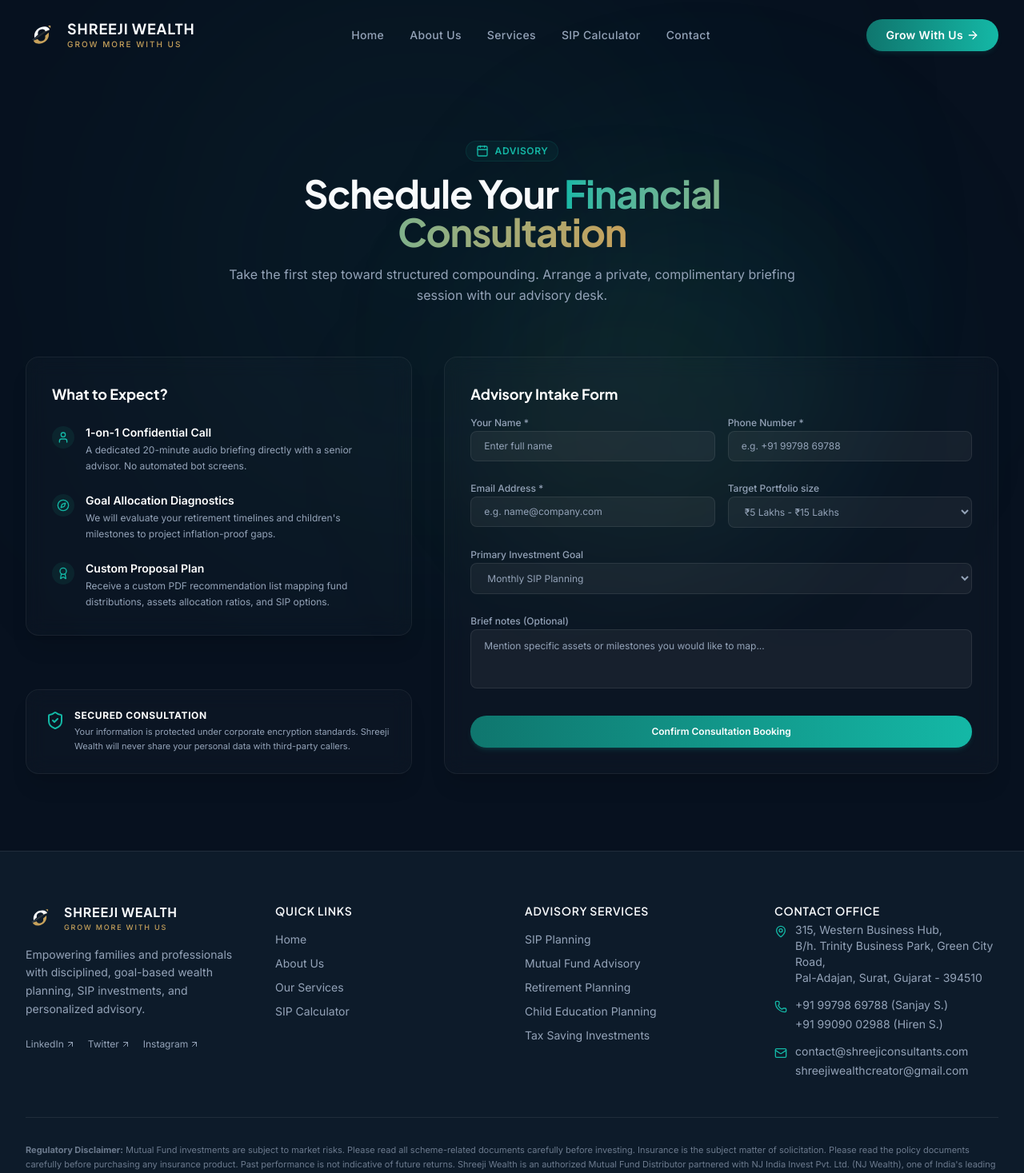
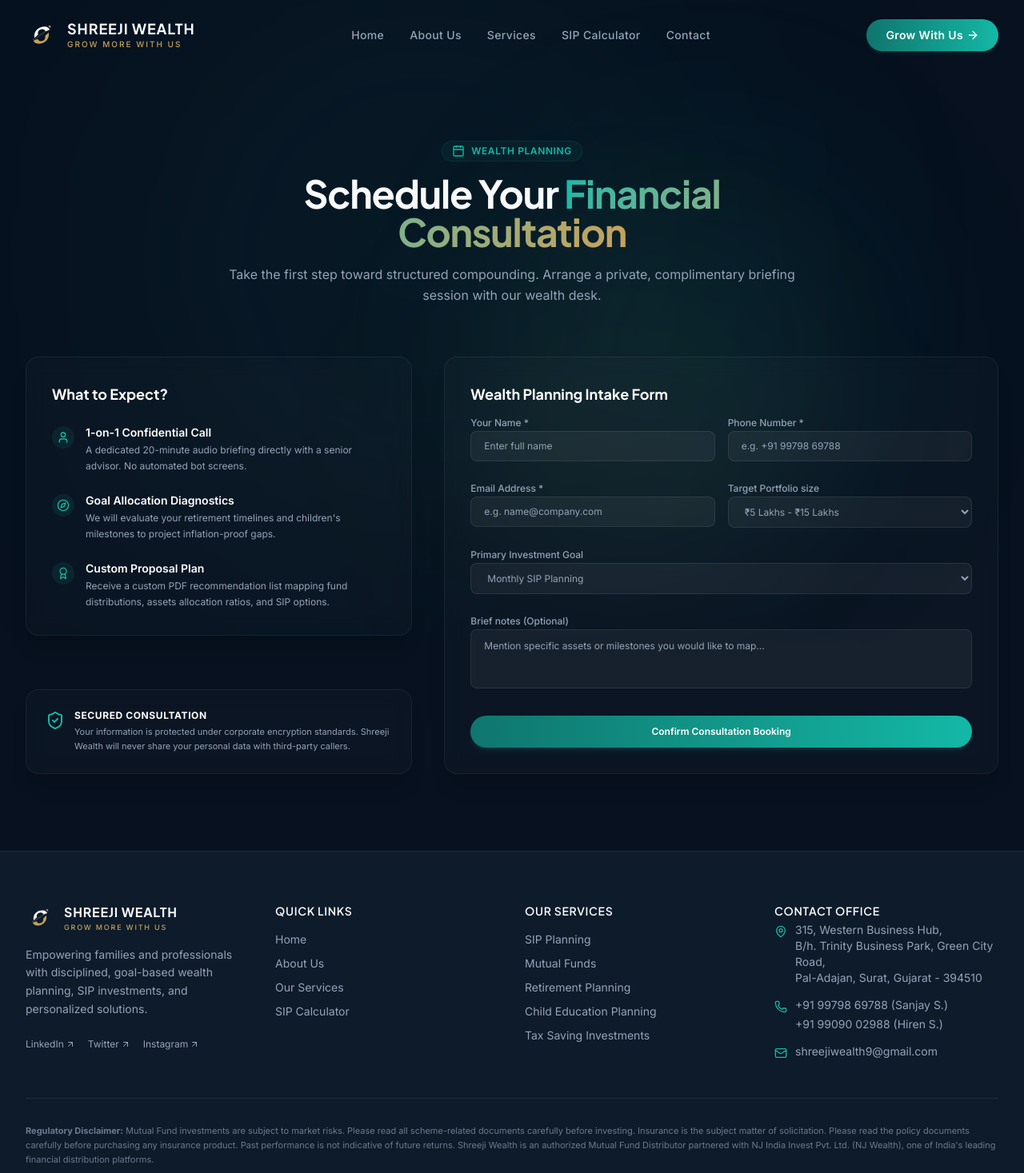
Before and after one commit to HITMAN5050/SIP, a Next.js app: page /book in a window 1280 px wide. Shown: the top 1467 px of the page at 80% size. Built offline with nearby package versions, Linux system fonts and the light colour scheme.

Commit message:
Remove advisory terminology and update support email to shreejiwealth9@gmail.com

```diff
--- a/src/app/about/page.tsx
+++ b/src/app/about/page.tsx
@@ -14,7 +14,7 @@ export default function About() {
     {
       year: "2009",
       title: "NJ Wealth Partnership",
-      desc: "Inspired by our own success, we obtained our Mutual Fund Distributor Code and partnered with NJ India Invest Pvt. Ltd., one of India's leading financial distribution platforms, to offer structured advisory."
+      desc: "Inspired by our own success, we obtained our Mutual Fund Distributor Code and partnered with NJ India Invest Pvt. Ltd., one of India's leading financial distribution platforms, to offer structured wealth solutions."
     },
     {
       year: "2015",
--- a/src/app/book/page.tsx
+++ b/src/app/book/page.tsx
@@ -48,7 +48,7 @@ export default function BookConsultation() {
         <div className="text-center max-w-3xl mx-auto mb-16 space-y-4">
           <div className="inline-flex items-center space-x-2 px-3 py-1 rounded-full bg-shreeji-primary/10 border border-shreeji-primary/20">
             <Calendar className="h-4 w-4 text-shreeji-accent" />
-            <span className="text-xs font-semibold tracking-wider text-shreeji-accent uppercase">Advisory</span>
+            <span className="text-xs font-semibold tracking-wider text-shreeji-accent uppercase">Wealth Planning</span>
           </div>
 
           <h1 className="font-display font-bold text-4xl sm:text-5xl text-shreeji-text tracking-tight">
@@ -59,7 +59,7 @@ export default function BookConsultation() {
           </h1>
 
           <p className="text-sm sm:text-base text-shreeji-text-secondary leading-relaxed">
-            Take the first step toward structured compounding. Arrange a private, complimentary briefing session with our advisory desk.
+            Take the first step toward structured compounding. Arrange a private, complimentary briefing session with our wealth desk.
           </p>
         </div>
 
@@ -138,7 +138,7 @@ export default function BookConsultation() {
               </motion.div>
             ) : (
               <form onSubmit={handleSubmit} className="space-y-5">
-                <h3 className="font-display font-bold text-lg text-white mb-2">Advisory Intake Form</h3>
+                <h3 className="font-display font-bold text-lg text-white mb-2">Wealth Planning Intake Form</h3>
 
                 <div className="grid grid-cols-1 sm:grid-cols-2 gap-4">
                   <div className="space-y-1.5">
--- a/src/app/contact/page.tsx
+++ b/src/app/contact/page.tsx
@@ -102,11 +102,8 @@ export default function Contact() {
                   <div>
                     <h4 className="font-semibold text-white mb-0.5">Email Support</h4>
                     <div className="flex flex-col space-y-1.5 leading-relaxed">
-                      <a href="mailto:contact@shreejiconsultants.com" className="hover:text-shreeji-accent transition-colors">
-                        contact@shreejiconsultants.com
-                      </a>
-                      <a href="mailto:shreejiwealthcreator@gmail.com" className="hover:text-shreeji-accent transition-colors">
-                        shreejiwealthcreator@gmail.com
+                      <a href="mailto:shreejiwealth9@gmail.com" className="hover:text-shreeji-accent transition-colors">
+                        shreejiwealth9@gmail.com
                       </a>
                     </div>
                   </div>
--- a/src/app/layout.tsx
+++ b/src/app/layout.tsx
@@ -18,9 +18,9 @@ const plusJakartaSans = Plus_Jakarta_Sans({
 });
 
 export const metadata: Metadata = {
-  title: "Shreeji Wealth | Premium Financial Advisory & Wealth Management",
+  title: "Shreeji Wealth | Premium Wealth Management & Solutions",
   description: "Secure your financial future with Shreeji Wealth. Expert guidance on SIP investments, mutual funds, retirement planning, and tax-saving solutions.",
-  keywords: ["SIP", "Mutual Funds", "Wealth Planning", "Retirement Planning", "Tax Saving", "Financial Advisory", "Shreeji Wealth"],
+  keywords: ["SIP", "Mutual Funds", "Wealth Planning", "Retirement Planning", "Tax Saving", "Wealth Solutions", "Shreeji Wealth"],
   verification: {
     other: {
       "facebook-domain-verification": ["tybxhecox48v99hbvsvby71e3vfz1u"],
--- a/src/app/page.tsx
+++ b/src/app/page.tsx
@@ -81,7 +81,7 @@ export default function Home() {
               >
                 <Award className="h-4 w-4 text-shreeji-accent" />
                 <span className="text-xs font-semibold tracking-wider text-shreeji-accent uppercase">
-                  Premium Financial Advisory
+                  Premium Wealth Solutions
                 </span>
               </motion.div>
 
@@ -421,7 +421,7 @@ export default function Home() {
               { step: "01", title: "Understand Goals", desc: "We sit down to map your retirement age, children's education milestones, and liquid emergency needs." },
               { step: "02", title: "Build Strategy", desc: "We design a customized equity-to-debt asset allocation map matching your personal volatility thresholds." },
               { step: "03", title: "Start Investing", desc: "Setup paperless auto-debit SIP mandates or execute tactical lump-sum deployments safely." },
-              { step: "04", title: "Track & Grow", desc: "Get access to our mobile tracking portal with semi-annual portfolio balancing advisory." }
+              { step: "04", title: "Track & Grow", desc: "Get access to our mobile tracking portal with semi-annual portfolio rebalancing reviews." }
             ].map((proc, idx) => (
               <div key={idx} className="relative flex flex-col space-y-4 p-6 glass-card rounded-2xl">
                 <span className="font-display font-bold text-4xl text-shreeji-accent/25 block leading-none">{proc.step}</span>
--- a/src/app/services/page.tsx
+++ b/src/app/services/page.tsx
@@ -119,7 +119,7 @@ export default function Services() {
                   <div className={`lg:col-span-5 ${isEven ? "" : "lg:order-1"}`}>
                     <div className="glass-card rounded-2xl p-6 space-y-6 shadow-xl">
                       <div>
-                        <span className="text-[10px] text-shreeji-accent font-semibold uppercase tracking-wider">Advisory Process</span>
+                        <span className="text-[10px] text-shreeji-accent font-semibold uppercase tracking-wider">Service Process</span>
                         <h4 className="font-display font-bold text-base text-white mt-1">Our Strategy Checklist</h4>
                       </div>
 
--- a/src/components/Footer.tsx
+++ b/src/components/Footer.tsx
@@ -57,7 +57,7 @@ export default function Footer() {
               </div>
             </Link>
             <p className="text-sm text-shreeji-text-secondary leading-relaxed max-w-xs">
-              Empowering families and professionals with disciplined, goal-based wealth planning, SIP investments, and personalized advisory.
+              Empowering families and professionals with disciplined, goal-based wealth planning, SIP investments, and personalized solutions.
             </p>
             {/* Social Links */}
             <div className="flex items-center space-x-4 pt-2">
@@ -106,7 +106,7 @@ export default function Footer() {
           {/* Services */}
           <div>
             <h4 className="font-display font-semibold text-sm tracking-wider text-shreeji-text uppercase mb-4">
-              Advisory Services
+              Our Services
             </h4>
             <ul className="space-y-2.5 text-sm">
               <li>
@@ -116,7 +116,7 @@ export default function Footer() {
               </li>
               <li>
                 <Link href="/services#mutual-funds" className="hover:text-shreeji-accent transition-colors">
-                  Mutual Fund Advisory
+                  Mutual Funds
                 </Link>
               </li>
               <li>
@@ -166,11 +166,8 @@ export default function Footer() {
             <div className="flex items-start space-x-2.5 text-sm">
               <Mail className="h-4 w-4 text-shreeji-accent shrink-0 mt-1" />
               <div className="flex flex-col space-y-1">
-                <a href="mailto:contact@shreejiconsultants.com" className="hover:text-shreeji-accent transition-colors">
-                  contact@shreejiconsultants.com
-                </a>
-                <a href="mailto:shreejiwealthcreator@gmail.com" className="hover:text-shreeji-accent transition-colors">
-                  shreejiwealthcreator@gmail.com
+                <a href="mailto:shreejiwealth9@gmail.com" className="hover:text-shreeji-accent transition-colors">
+                  shreejiwealth9@gmail.com
                 </a>
               </div>
             </div>
--- a/src/components/Navbar.tsx
+++ b/src/components/Navbar.tsx
@@ -234,7 +234,7 @@ export default function Navbar() {
                   Grow With Us
                 </Link>
                 <div className="text-center text-xs text-shreeji-text-secondary">
-                  Secured & Confident Financial Advisory
+                  Secured & Confident Wealth Solutions
                 </div>
               </div>
             </motion.div>
--- a/src/data/services.ts
+++ b/src/data/services.ts
@@ -37,9 +37,9 @@ export const servicesData: ServiceItem[] = [
   },
   {
     id: "mutual-funds",
-    title: "Mutual Funds & Portfolio Advisory",
+    title: "Mutual Funds & Portfolio Solutions",
     shortDesc: "Diversify your wealth across equity, debt, hybrid mutual funds, and custom PMS portfolios.",
-    fullDesc: "Access professionally managed mutual fund portfolios tailored specifically to your financial objectives. Our selection process covers Equity PMS, Mutual Fund PMS (MARS), Fixed Deposits, Bonds of PSU Banks, Capital Gain Bonds, RBI Bonds, Loan against Mutual Funds, Direct Equity, and IPO advisory.",
+    fullDesc: "Access professionally managed mutual fund portfolios tailored specifically to your financial objectives. Our selection process covers Equity PMS, Mutual Fund PMS (MARS), Fixed Deposits, Bonds of PSU Banks, Capital Gain Bonds, RBI Bonds, Loan against Mutual Funds, Direct Equity, and IPO investments.",
     iconName: "Layers",
     benefits: [
       "Instant diversification across equity and debt markets",
```
